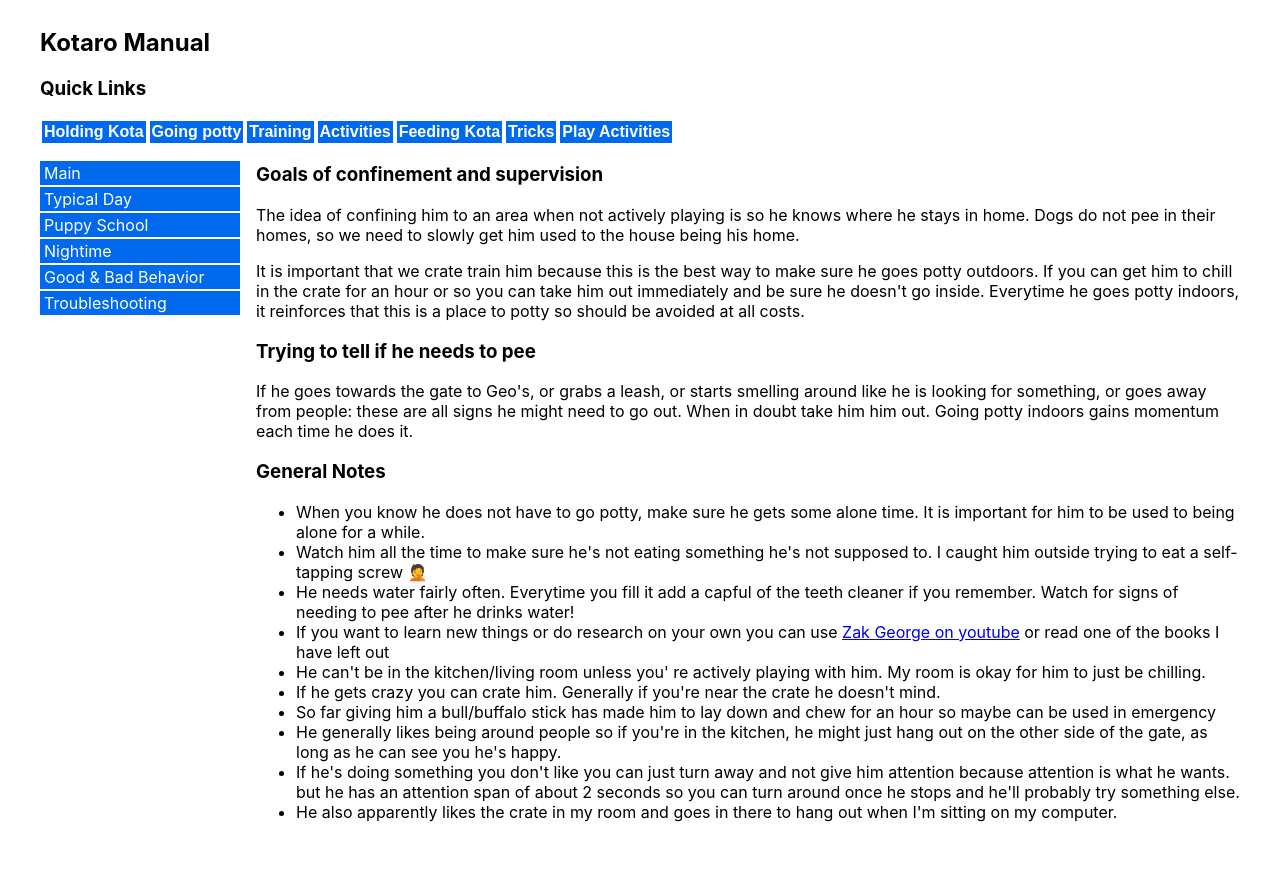
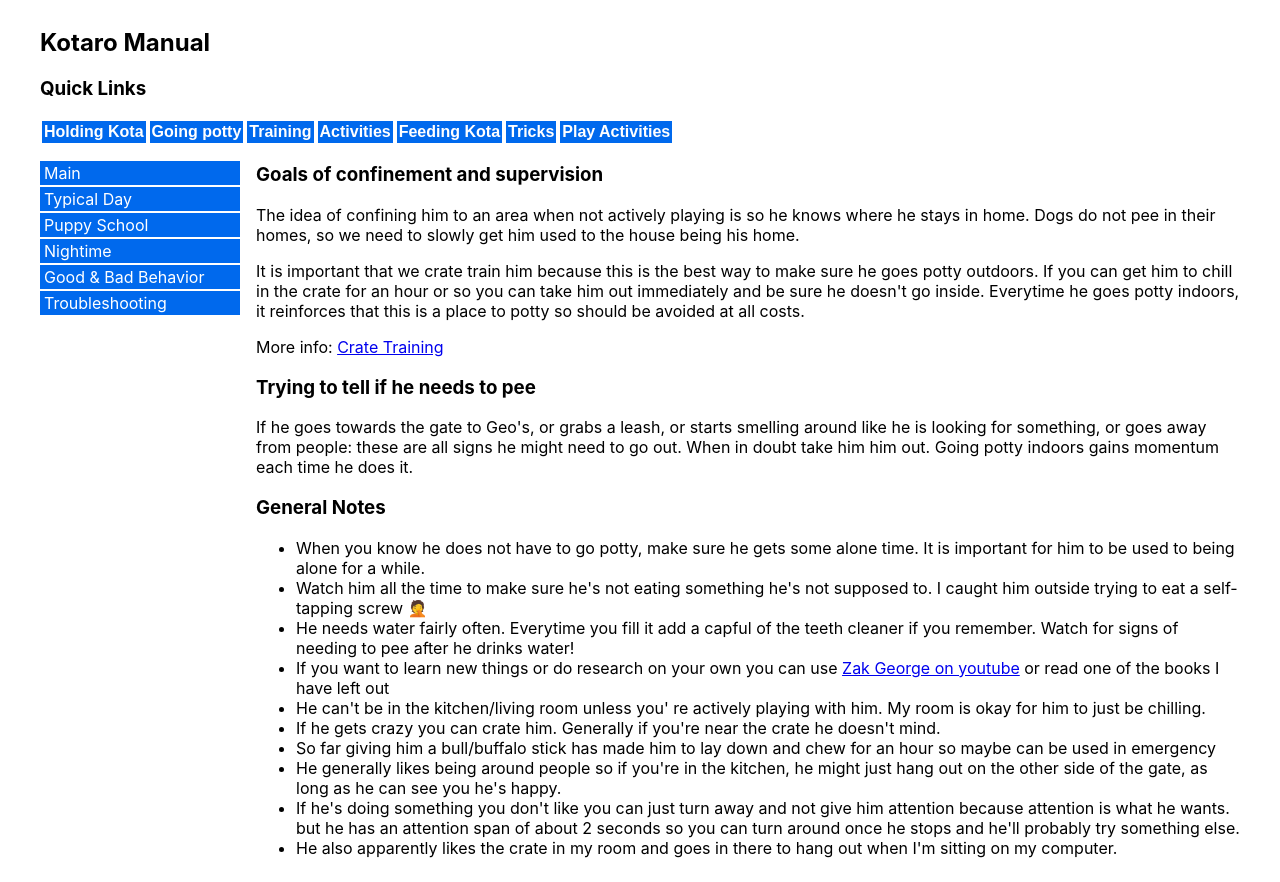
Before and after one commit to geoguide/kotaro, a React (Create React App) app: page / in a window 1280 px wide. Before the commit the page ends 846 px from the top, so only its background shows below. Built offline with nearby package versions, Linux system fonts and the light colour scheme.

Commit message:
add feeding info and crate details

```diff
--- a/src/data/modalData.js
+++ b/src/data/modalData.js
@@ -53,7 +53,11 @@ export const getModalContent = (props) => {
     },
     feeding: {
       title: 'Feeding Kota',
-      content: <div>If you can feed him by hand. He currently eats about <em>2 handfuls of kibble</em>. Make sure he is not jumping on you or barking for it when you give it to him, this is an easy way to train him. You can also make him do <InlineButton onClick={ () => buttonAction('tricks') }>tricks</InlineButton> for the food.</div>
+      content:
+      <>
+        <p>Kota eats twice a day. Once in the morning, once in the evening. Exact times are irrelevant. If you can feed him by hand. He currently eats about <em>2 handfuls of kibble</em>.</p>
+        <p>Make sure he is not jumping on you or barking for it when you give it to him, this is an easy way to train him. You can also make him do <InlineButton onClick={ () => buttonAction('tricks') }>tricks</InlineButton> for the food. He knows <em>Leave it</em>, which will have him not eat the food you are holding out until you say <em>Goood</em> and move it towards him.</p>
+      </>
     },
     tricks: {
       title: 'Tricks',
--- a/src/pages/Index.js
+++ b/src/pages/Index.js
@@ -7,6 +7,11 @@ const Index = () => {
       <h3>Goals of confinement and supervision</h3>
       <p>The idea of confining him to an area when not actively playing is so he knows where he stays in home. Dogs do not pee in their homes, so we need to slowly get him used to the house being his home.</p>
       <p>It is important that we crate train him because this is the best way to make sure he goes potty outdoors. If you can get him to chill in the crate for an hour or so you can take him out immediately and be sure he doesn&apos;t go inside. Everytime he goes potty indoors, it reinforces that this is a place to potty so should be avoided at all costs.</p>
+      <p>More info: <a
+        href={ `${process.env.PUBLIC_URL}/BravoPup.CrateTraining.pdf` } target="_blank"
+        rel="noopener noreferrer"
+      >Crate Training</a>
+      </p>
 
       <h3>Trying to tell if he needs to pee</h3>
       <p>If he goes towards the gate to Geo&apos;s, or grabs a leash, or starts smelling around like he is looking for something, or goes away from people: these are all signs he might need to go out. When in doubt take him him out. Going potty indoors gains momentum each time he does it.</p>
```
